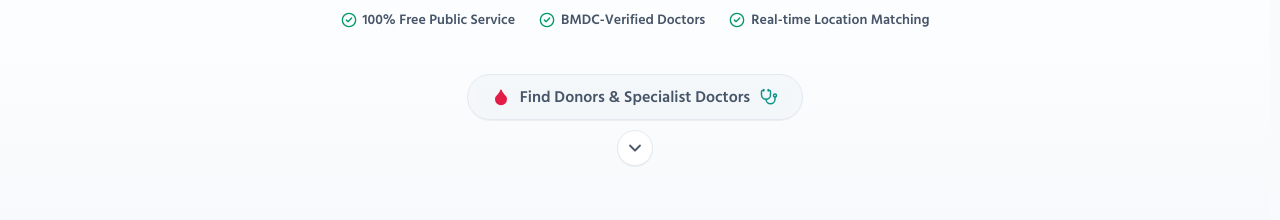
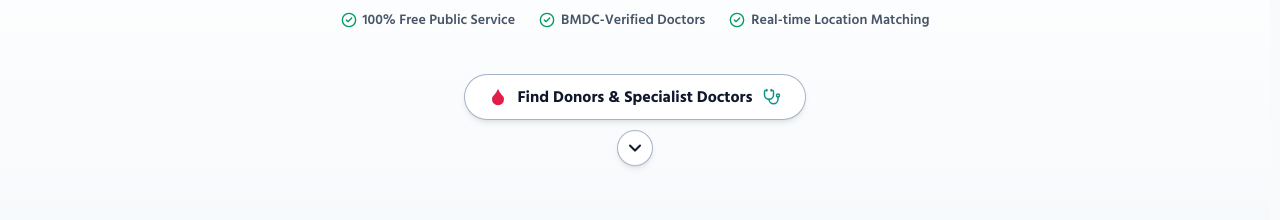
Before and after one commit to Danxelon/health, a React (Vite) app: page / in a window 1280 px wide. Shown: the part 524-744 px from the top of the page. Built offline with nearby package versions, Linux system fonts and the light colour scheme; no server answers; the database is empty; a web font is replaced by a local one.

Commit message:
Indicator_update_1

```diff
--- a/src/pages/Home.tsx
+++ b/src/pages/Home.tsx
@@ -158,9 +158,9 @@ function Hero() {
                 ? "রক্তদাতা ও বিশেষজ্ঞ ডাক্তার খুঁজতে নিচে স্ক্রল করুন"
                 : "Scroll down to find blood donors and specialist doctors"
             }
-            className="group inline-flex flex-col items-center gap-2.5 text-sm sm:text-base font-semibold text-muted hover:text-ink transition-colors cursor-pointer focus-visible:outline-none focus-visible:ring-2 focus-visible:ring-brand/40 rounded-2xl px-3 py-1"
+            className="group inline-flex flex-col items-center gap-2.5 text-sm sm:text-base font-bold text-ink transition-colors cursor-pointer focus-visible:outline-none focus-visible:ring-2 focus-visible:ring-brand/40 rounded-2xl px-3 py-1"
           >
-            <span className="inline-flex items-center gap-2.5 rounded-full border border-line bg-elevated/60 dark:bg-elevated/50 px-5 sm:px-6 py-2 sm:py-2.5 backdrop-blur-xs group-hover:border-brand/40 group-hover:bg-elevated transition-colors shadow-2xs">
+            <span className="inline-flex items-center gap-2.5 rounded-full border border-slate-400/80 dark:border-line-strong bg-surface dark:bg-elevated/75 px-5 sm:px-6 py-2 sm:py-2.5 shadow-md shadow-slate-900/8 dark:shadow-black/30 group-hover:border-brand group-hover:shadow-lg transition-all">
               <Droplet className="h-4 w-4 sm:h-[18px] sm:w-[18px] text-brand fill-current shrink-0" aria-hidden="true" />
               <span>
                 {lang === "bn"
@@ -171,9 +171,9 @@ function Hero() {
             </span>
             <span
               aria-hidden="true"
-              className="animate-scroll-cue inline-flex h-8 w-8 sm:h-9 sm:w-9 items-center justify-center rounded-full border border-line bg-surface text-muted group-hover:border-brand/40 group-hover:text-brand transition-colors shadow-2xs"
+              className="animate-scroll-cue inline-flex h-8 w-8 sm:h-9 sm:w-9 items-center justify-center rounded-full border border-slate-400/80 dark:border-line-strong bg-surface dark:bg-elevated/80 text-ink shadow-md shadow-slate-900/8 dark:shadow-black/30 group-hover:border-brand group-hover:bg-brand group-hover:text-white transition-all"
             >
-              <ChevronDown className="h-4 w-4 sm:h-5 sm:w-5" strokeWidth={2.2} />
+              <ChevronDown className="h-4 w-4 sm:h-5 sm:w-5" strokeWidth={2.5} />
             </span>
           </button>
         </div>
```
